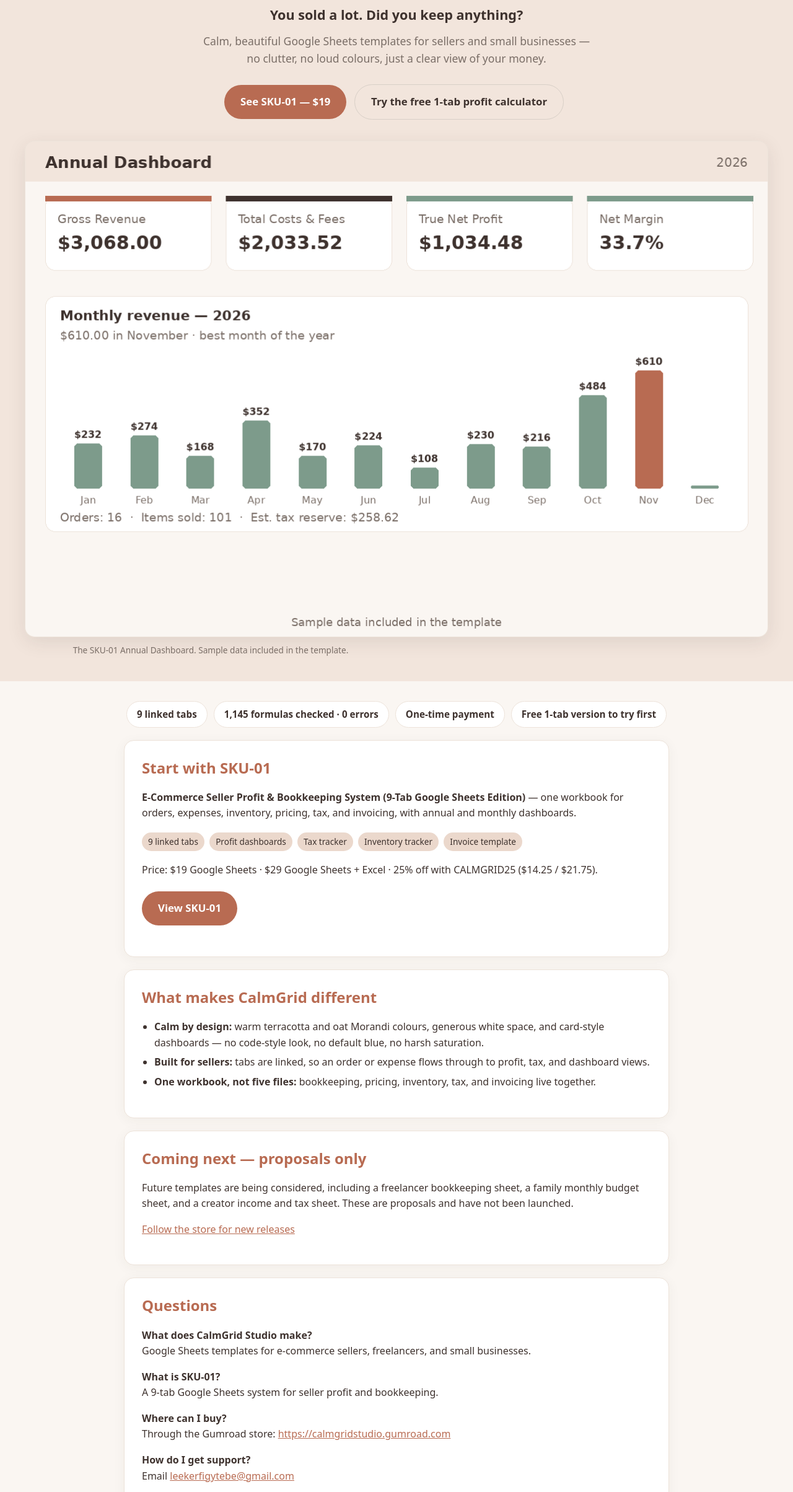
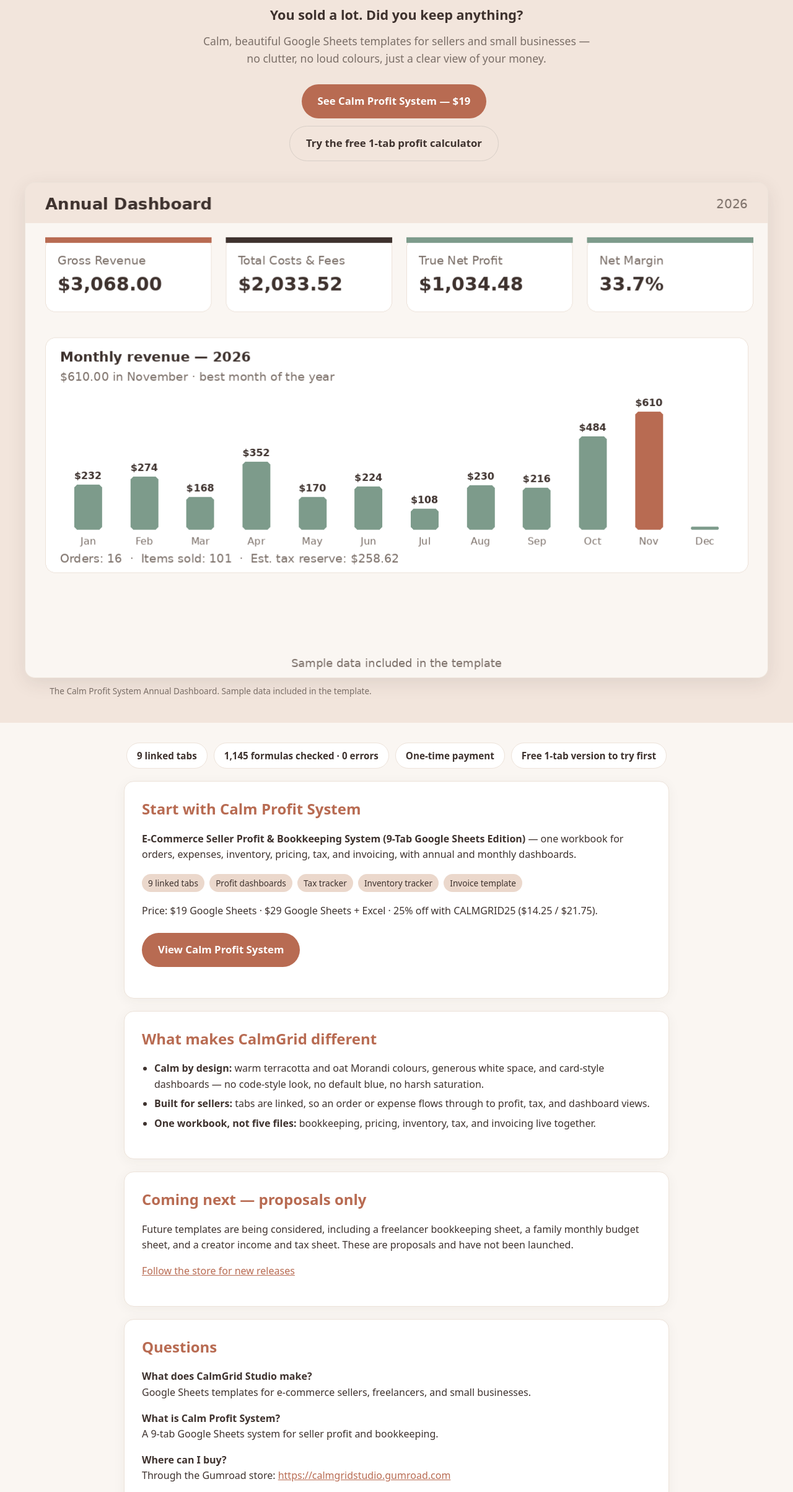
Before and after one commit to vivi9116/vivi9116.github.io, a plain HTML site: page index.html in a window 1280 px wide. Shown: the part 105-2512 px from the top of the page at 62% size. Drawn offline with Linux system fonts and the light colour scheme.

Commit message:
Replace root index.html – rename to Calm Profit System

```diff
--- a/index.html
+++ b/index.html
@@ -4,7 +4,7 @@
 <meta charset="utf-8">
 <meta name="viewport" content="width=device-width, initial-scale=1">
 <title>CalmGrid Studio — Calm Google Sheets Templates for Sellers &amp; Small Business</title>
-<meta name="description" content="CalmGrid Studio makes calm, low-saturation Google Sheets templates for e-commerce sellers, freelancers, and small businesses. Start with SKU-01, the E-Commerce Seller Profit & Bookkeeping System.">
+<meta name="description" content="CalmGrid Studio makes calm, low-saturation Google Sheets templates for e-commerce sellers, freelancers, and small businesses. Start with Calm Profit System, the E-Commerce Seller Profit & Bookkeeping System.">
 <style>
   :root{
     --canvas:#FAF6F2; --card:#FFFFFF; --header:#F2E5DC; --header2:#EBD8CC;
@@ -57,15 +57,15 @@
       "name": "What does CalmGrid Studio make?",
       "acceptedAnswer": {
         "@type": "Answer",
-        "text": "CalmGrid Studio makes Google Sheets templates for e-commerce sellers, freelancers, and small businesses, starting with SKU-01, the E-Commerce Seller Profit & Bookkeeping System."
+        "text": "CalmGrid Studio makes Google Sheets templates for e-commerce sellers, freelancers, and small businesses, starting with Calm Profit System, the E-Commerce Seller Profit & Bookkeeping System."
       }
     },
     {
       "@type": "Question",
-      "name": "What is SKU-01?",
+      "name": "What is Calm Profit System?",
       "acceptedAnswer": {
         "@type": "Answer",
-        "text": "SKU-01 is a 9-tab Google Sheets system for e-commerce sellers, covering Start_Here, Annual_Dashboard, Monthly_View, SKU_Pricing, Inventory_Tracker, Orders_Log, Expense_Log, Tax_Tracker, and Invoice_Template."
+        "text": "Calm Profit System is a 9-tab Google Sheets system for e-commerce sellers, covering Start_Here, Annual_Dashboard, Monthly_View, SKU_Pricing, Inventory_Tracker, Orders_Log, Expense_Log, Tax_Tracker, and Invoice_Template."
       }
     },
     {
@@ -94,11 +94,11 @@
   <p class="hook">You sold a lot. Did you keep anything?</p>
   <p>Calm, beautiful Google Sheets templates for sellers and small businesses — no clutter, no loud colours, just a clear view of your money.</p>
   <p class="btnrow">
-    <a class="btn" href="sku-01/">See SKU-01 — $19</a>
+    <a class="btn" href="sku-01/">See Calm Profit System — $19</a>
     <a class="btn ghost" href="https://calmgridstudio.gumroad.com/l/free-ecommerce-profit-calculator?utm_source=landing_page&utm_medium=web&utm_campaign=sku01_launch&utm_content=free_calculator">Try the free 1-tab profit calculator</a>
   </p>
-  <img class="heroimg" src="images/hero_dashboard.png" alt="Annual Dashboard of the SKU-01 template — revenue $3,068.00, net profit $1,034.48, net margin 33.7%, sample data" width="1200" height="800">
-  <p class="caption">The SKU-01 Annual Dashboard. Sample data included in the template.</p>
+  <img class="heroimg" src="images/hero_dashboard.png" alt="Annual Dashboard of the Calm Profit System template — revenue $3,068.00, net profit $1,034.48, net margin 33.7%, sample data" width="1200" height="800">
+  <p class="caption">The Calm Profit System Annual Dashboard. Sample data included in the template.</p>
 </header>
 
 <main class="wrap">
@@ -110,7 +110,7 @@
   </div>
 
   <section class="card">
-    <h2>Start with SKU-01</h2>
+    <h2>Start with Calm Profit System</h2>
     <p><strong>E-Commerce Seller Profit &amp; Bookkeeping System (9-Tab Google Sheets Edition)</strong> — one workbook for orders, expenses, inventory, pricing, tax, and invoicing, with annual and monthly dashboards.</p>
     <p>
       <span class="tag">9 linked tabs</span>
@@ -120,7 +120,7 @@
       <span class="tag">Invoice template</span>
     </p>
     <p>Price: $19 Google Sheets · $29 Google Sheets + Excel · 25% off with CALMGRID25 ($14.25 / $21.75).</p>
-    <p><a class="btn" href="sku-01/">View SKU-01</a></p>
+    <p><a class="btn" href="sku-01/">View Calm Profit System</a></p>
   </section>
 
   <section class="card">
@@ -141,7 +141,7 @@
   <section class="card">
     <h2>Questions</h2>
     <p><strong>What does CalmGrid Studio make?</strong><br>Google Sheets templates for e-commerce sellers, freelancers, and small businesses.</p>
-    <p><strong>What is SKU-01?</strong><br>A 9-tab Google Sheets system for seller profit and bookkeeping.</p>
+    <p><strong>What is Calm Profit System?</strong><br>A 9-tab Google Sheets system for seller profit and bookkeeping.</p>
     <p><strong>Where can I buy?</strong><br>Through the Gumroad store: <a href="https://calmgridstudio.gumroad.com?utm_source=landing_page&utm_medium=web&utm_campaign=sku01_launch&utm_content=SKU-01">https://calmgridstudio.gumroad.com</a></p>
     <p><strong>How do I get support?</strong><br>Email <a href="mailto:leekerfigytebe@gmail.com">leekerfigytebe@gmail.com</a></p>
   </section>
```
